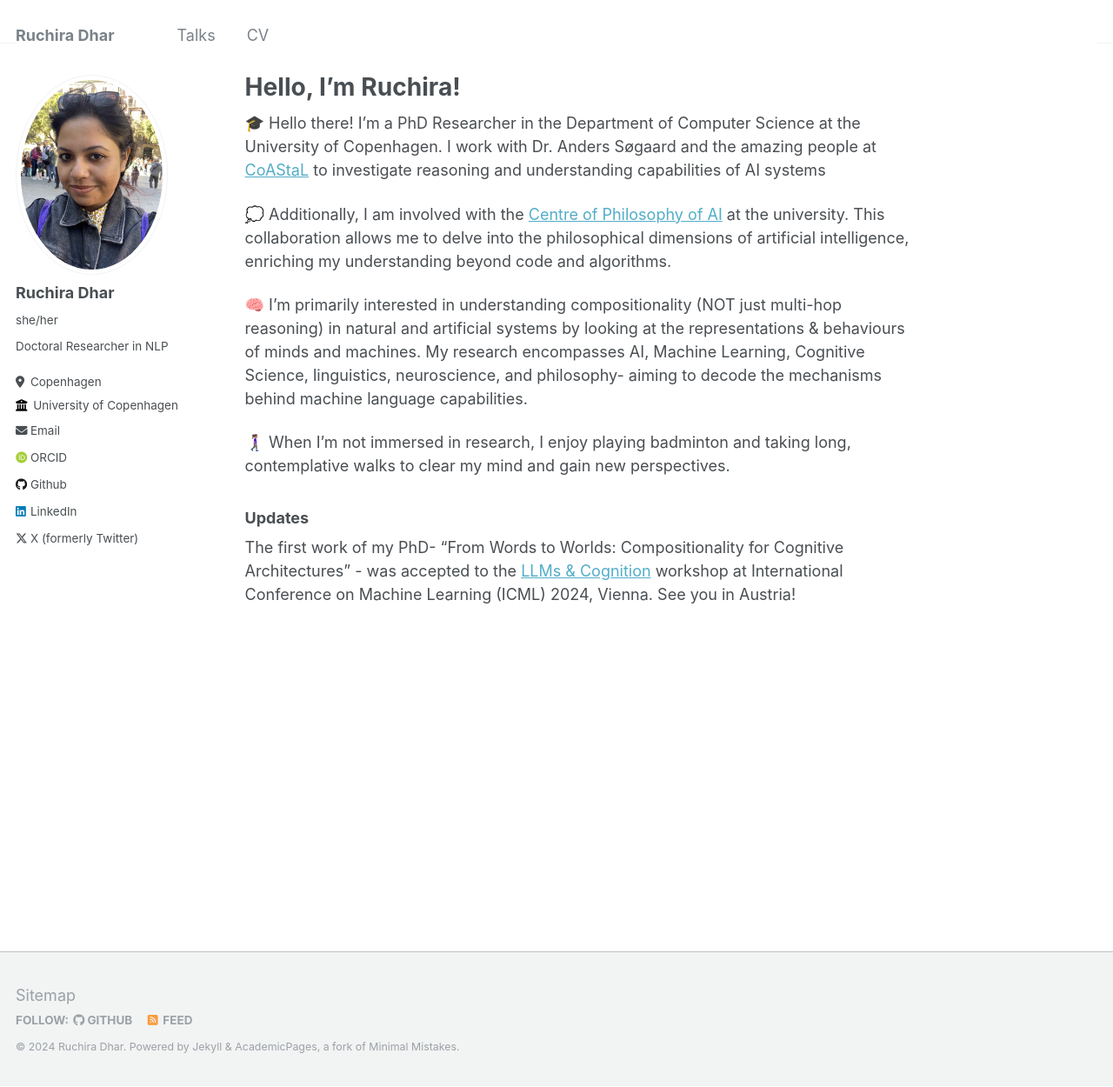
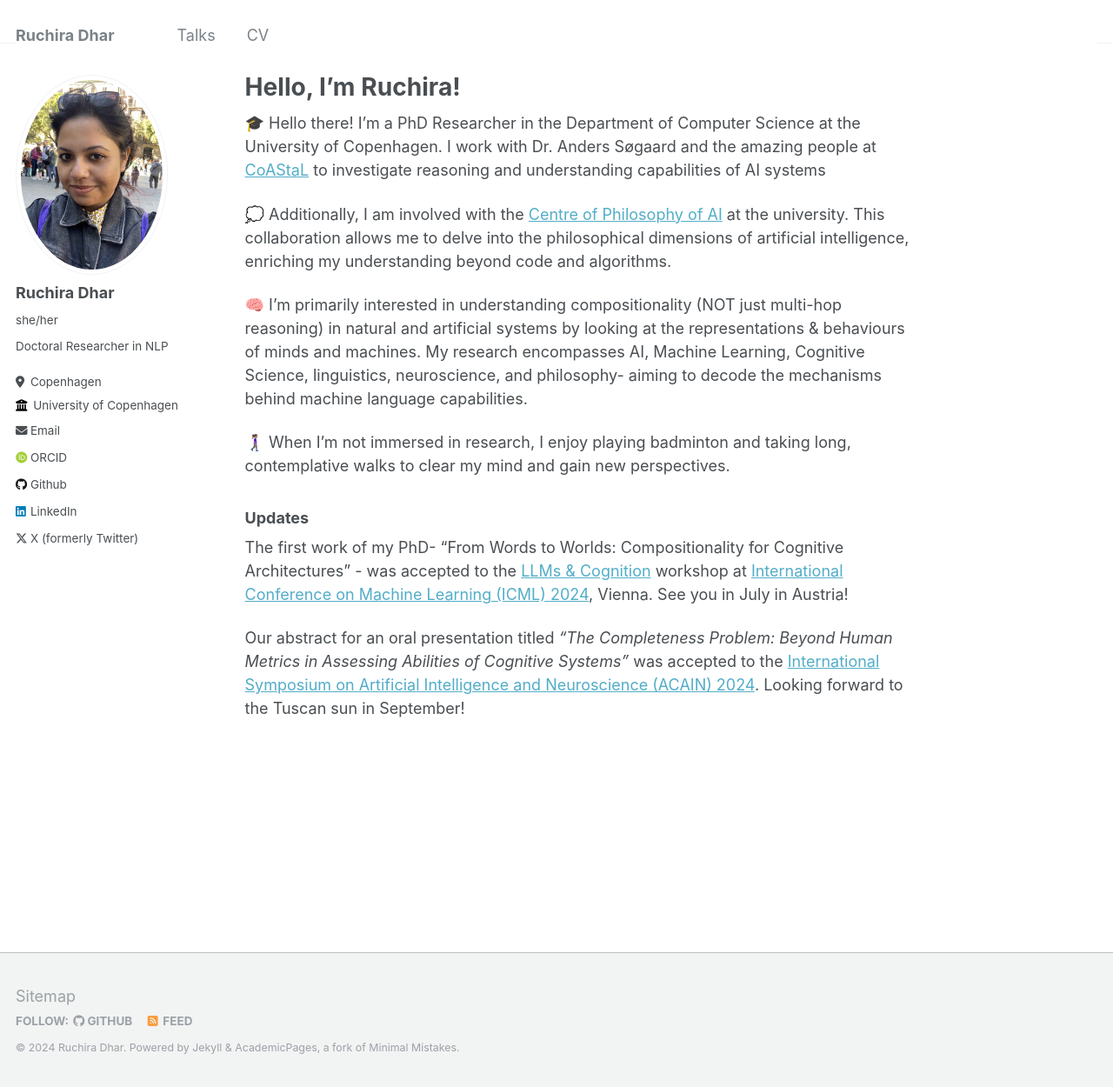
Before and after one commit to ruchiradhar/ruchiradhar.github.io, a Jekyll site: the page built from _pages/about.md, in a window 1280 px wide and 1250 px high. Shown: the whole window at 87% size. Built offline with Jekyll 4.4.1, drawn with Linux system fonts in a browser that asks for light colours; some web fonts are replaced.

Commit message:
Update on ACAIN 2024

```diff
--- a/_pages/about.md
+++ b/_pages/about.md
@@ -20,4 +20,6 @@ redirect_from:
 
 ### Updates
 
-The first work of my PhD- "From Words to Worlds: Compositionality for Cognitive Architectures" - was accepted to the [LLMs & Cognition](https://llm-cognition.github.io/) workshop at International Conference on Machine Learning (ICML) 2024, Vienna. See you in Austria!
+The first work of my PhD- "From Words to Worlds: Compositionality for Cognitive Architectures" - was accepted to the [LLMs & Cognition](https://llm-cognition.github.io/) workshop at [International Conference on Machine Learning (ICML) 2024](https://icml.cc/), Vienna. See you in July in Austria!
+
+Our abstract for an oral presentation titled *"The Completeness Problem: Beyond Human Metrics in Assessing Abilities of Cognitive Systems"* was accepted to the [International Symposium on Artificial Intelligence and Neuroscience (ACAIN) 2024](https://acain2024.icas.events/symposium/). Looking forward to the Tuscan sun in September!
```
